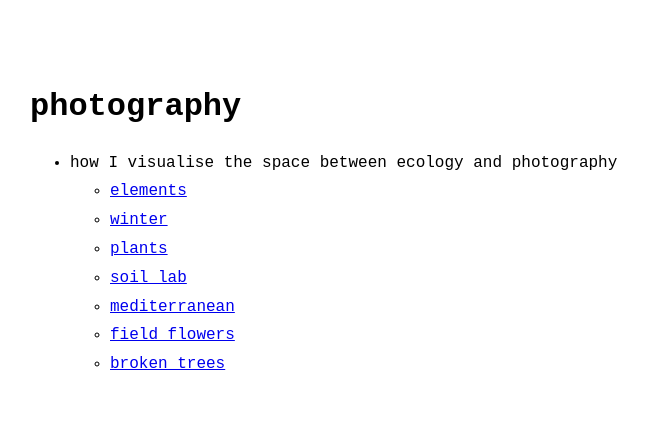
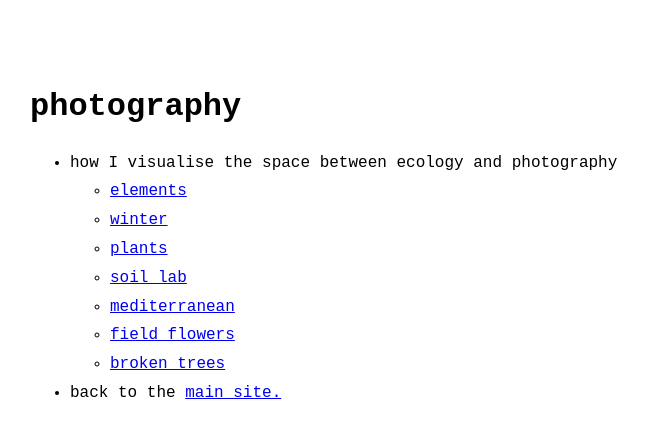
Before and after one commit to lucabutikofer/Photography, a Jekyll site: the page built from index.md, in a window 1280 px wide. Shown: the top 438 px of the page, without its empty margins (290-938 px from the left). Built offline with Jekyll 4.4.1, drawn with Linux system fonts in a browser that asks for light colours.

Commit message:
Update menu.yml

```diff
--- a/_data/menu.yml
+++ b/_data/menu.yml
@@ -19,5 +19,7 @@ entries:
       - title: broken trees
         url: brokenTrees
 
+  - title: back to the <a href=https://lucabutikofer.github.io>main site.</a>
+
 
 #  - title: "Site styled by <a href='https://riggraz.dev'>riggraz.dev</a>"
```
